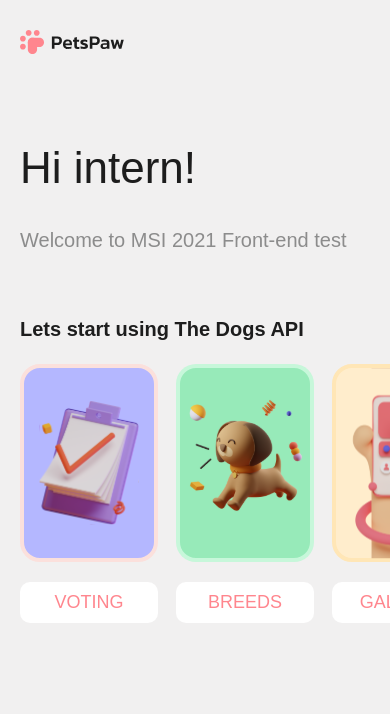
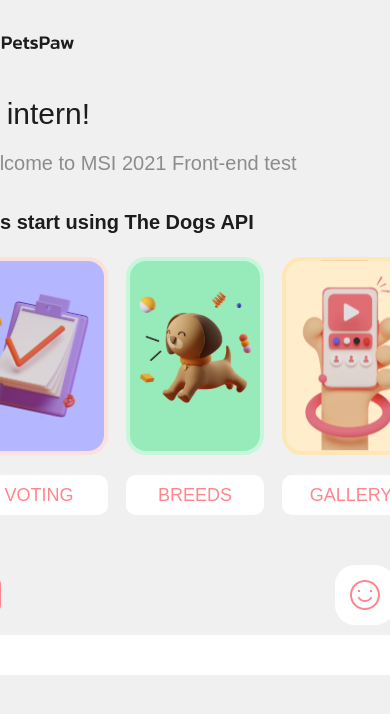
Before and after one commit to hel1yeah/MSI-2021-Vue.js, a Vue app in the folder test-intern/: page /voting in a window 390 px wide. Shown: the top 714 px of the page. Built offline with nearby package versions, Linux system fonts and the light colour scheme.

Commit message:
fix: font format, feat: start adaptive hipage, voting

```diff
--- a/test-intern/src/App.vue
+++ b/test-intern/src/App.vue
@@ -58,4 +58,22 @@ export default {
   transform: translateX(10px);
   opacity: 0;
 }
+
+@media screen and (max-width: 870px) {
+  .wrapper-content {
+    align-items: center;
+    flex-direction: column;
+  }
+  .pages {
+    margin: 50px 0 0 0;
+  }
+}
+@media screen and (max-width: 1025px) {
+  .action-wrapper {
+    width: 400px;
+  }
+  .voting__content-img {
+    height: 270px;
+  }
+}
 </style>
--- a/test-intern/src/assets/scss/_fonts.scss
+++ b/test-intern/src/assets/scss/_fonts.scss
@@ -1,6 +1,7 @@
 @font-face {
   font-family: "Jost", sans-serif; // семейство
-  src: url("./../font/Jost-Regular.woff2") format(woff2); //format
+  src: local("Jost-Regular"), url("../font/Jost-Regular.woff2") format('woff2'),
+      url('../font/Jost-Regular.woff') format('woff');//format
   font-weight: 400; // насыщенность
   font-style: normal; // стиль
   font-stretch: normal; // плотность растяжение
--- a/test-intern/src/views/HeaderRight.vue
+++ b/test-intern/src/views/HeaderRight.vue
@@ -27,4 +27,27 @@ export default {
   top: -55px;
   left: -76px;
 }
+
+@media screen and (max-width: 1370px) {
+  .header-img__wrapper {
+    overflow: hidden;
+  }
+}
+@media screen and (max-width: 1150px) {
+  .header-img__wrapper {
+    width: 500px;
+    height: 700px;
+  }
+}
+@media screen and (max-width: 1150px) {
+  .header-img__wrapper {
+    width: 360px;
+    height: 560px;
+  }
+}
+@media screen and (max-width: 870px) {
+  .header-img__wrapper {
+    display: none;
+  }
+}
 </style>
--- a/test-intern/src/views/HiPage.vue
+++ b/test-intern/src/views/HiPage.vue
@@ -2,7 +2,6 @@
   <section class="header">
     <router-link class="header__logo" :to="{ name: 'home' }">
       <!-- <img class="header__logo" src="../assets/logo.svg" alt="PetsPaw" /> -->
-
       <svg
         width="107"
         height="24"
@@ -70,7 +69,7 @@
             <div
               class="header__card--bg fiolet"
               :class="{
-                active: this.$route.path == '/voting',
+                active: this.$route.path === '/voting',
               }"
             >
               <img
@@ -88,7 +87,7 @@
           <div class="header__card">
             <div
               class="header__card--bg grean"
-              :class="{ active: this.$route.path == '/breeds' }"
+              :class="{ active: this.$route.path === '/breeds' }"
             >
               <img
                 class="header__card--img pet-breeds"
@@ -105,7 +104,7 @@
           <div class="header__card">
             <div
               class="header__card--bg orange"
-              :class="{ active: this.$route.path == '/gallery' }"
+              :class="{ active: this.$route.path === '/gallery' }"
             >
               <img
                 class="header__card--img images-search"
@@ -184,7 +183,6 @@ export default {
   }
 }
 .header__card--bg {
-  display: block;
   box-sizing: border-box;
   border-radius: 20px;
   height: 198px;
@@ -254,4 +252,25 @@ export default {
   color: var(--default-block-bg-color);
 }
 // hover
+
+@media screen and (max-width: 1190px) {
+  .header__logo {
+    margin: 0 0 40px;
+  }
+  .header__info--title {
+    line-height: 30px;
+  }
+}
+@media screen and (max-width: 1025px) {
+  .action-wrapper {
+    width: 370px;
+  }
+  .header__info--title {
+    font-size: 30px;
+  }
+  .header__info--descr{
+    margin: 0px 0 30px;
+  }
+
+}
 </style>
--- a/test-intern/src/views/PageVoting.vue
+++ b/test-intern/src/views/PageVoting.vue
@@ -28,7 +28,6 @@ export default {
 
 <style lang="scss">
 .voting {
-  width: 680px;
 }
 
 .voting__home {
@@ -56,8 +55,7 @@ export default {
   background-color: var(--default-block-bg-color);
   padding: 20px;
   border-radius: 20px;
-  min-height: 50vh;
-  min-width: 680px;
+  width: 680px;
 }
 .voting-top {
   display: flex;
@@ -169,4 +167,35 @@ export default {
   width: 20px;
   height: 20px;
 }
+
+@media screen and (max-width: 1190px) {
+  .action-wrapper {
+    width: 510px;
+  }
+}
+
+@media screen and (max-width: 1025px) {
+  .action-wrapper {
+    width: 400px;
+  }
+  .voting__content-img {
+    height: 270px;
+  }
+}
+@media screen and (max-width: 1025px) {
+  .action-wrapper {
+    width: 370px;
+  }
+  .voting__content-img {
+    height: 250px;
+  }
+}
+@media screen and (max-width: 870px) {
+  .action-wrapper {
+    width: 680px;
+  }
+  .voting__content-img {
+    height: 360px;
+  }
+}
 </style>
```
Also changed, not shown: test-intern/src/assets/font/Jost-Regular.woff (added), test-intern/src/assets/font/Jost-Regular.woff2.
